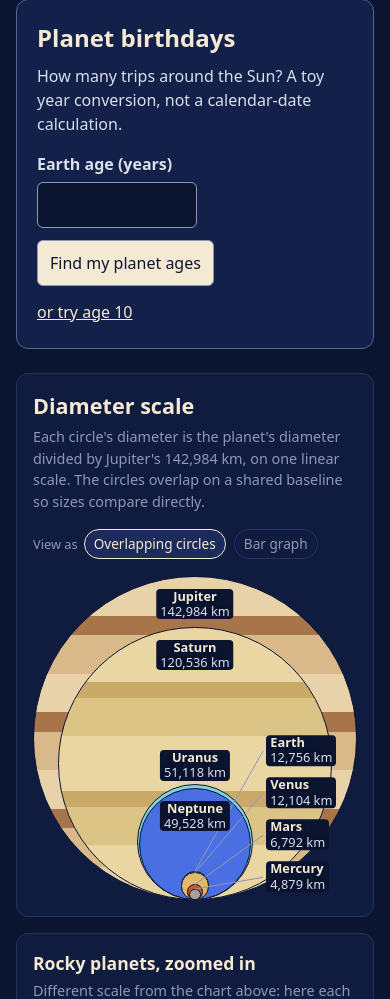
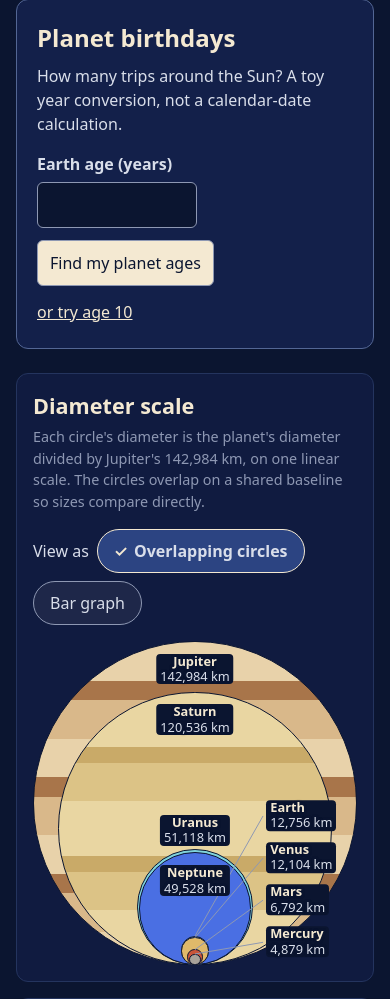
Before and after one commit to l33tfleet/loop-build-test, a FastAPI app: page / in a window 390 px wide, after a click on "Overlapping circles". Shown: the part 1618-2617 px from the top of the page. Run offline with FastAPI, Linux system fonts and the light colour scheme.

Commit message:
Keep the page in place and make the view toggle legible (#79)
Each hidden scale-view radio now sits inside its own position: relative
pill (and the fieldset is positioned too), pinned over its label with
inset: 0, so focusing it on a tap no longer scrolls the page to the top.
The legend and pills use 16px text in --ink, pills are 44px tall, and
the selected pill gets a filled background plus a CSS check mark. The
fieldset is a wrapping flex row, so at 390px the pills wrap between
whole pills instead of scrolling sideways. The focus ring is unchanged,
and the switch is still CSS-only.

Demo:
goto /#scale-title
see View as
click text=Bar graph
wait 1
see Bar graph
click text=Overlapping circles
wait 1
see Overlapping circles

Refs #77

Co-authored-by: Lex Murphy <lex@lex.tail83f074.ts.net>
Co-authored-by: Claude Opus 5.5 <noreply@anthropic.com>
Co-authored-by: l33tfleet-loop-bench[bot] <347181019+l33tfleet-loop-bench[bot]@users.noreply.github.com>

```diff
--- a/static/arcade.css
+++ b/static/arcade.css
@@ -66,18 +66,20 @@ h1 { margin: 0; color: var(--paper); font-size: 2.25rem; letter-spacing: 0.02em;
 .scale-note[data-view="bars"] { display: none; }
 .diameter-scale:has(#scale-view-bars:checked) .scale-note[data-view="circles"] { display: none; }
 .diameter-scale:has(#scale-view-bars:checked) .scale-note[data-view="bars"] { display: block; }
-/* View toggle: a borderless fieldset groups the visually hidden radios; the legend floats inline before the pills. */
-.scale-views { margin: 0 0 16px; padding: 0; border: 0; min-inline-size: 0; white-space: nowrap; }
-.scale-views legend { float: left; margin: 0 6px 0 0; padding: 6px 0; color: var(--muted); font-size: 0.8rem; line-height: 1.5; }
-.scale-view { position: absolute; opacity: 0; pointer-events: none; }
-.scale-view-label { display: inline-block; margin: 0 4px 0 0; padding: 4px 12px; border: 1px solid #24345e;
-                    border-radius: 999px; color: var(--muted); font-size: 0.9rem; cursor: pointer; }
-.scale-view:checked + .scale-view-label { border-color: var(--paper); color: var(--paper); background: #1b2b5c; }
+/* View toggle: a borderless fieldset groups the visually hidden radios; the floated legend becomes a flex item
+   before the pills, and the row wraps between whole pills (never inside one) when 390px is too narrow.
+   Each radio is pinned over its own pill, so focusing it on a tap never scrolls the page somewhere else. */
+.scale-views { position: relative; display: flex; flex-wrap: wrap; align-items: center; gap: 8px;
+               margin: 0 0 16px; padding: 0; border: 0; min-inline-size: 0; white-space: nowrap; }
+.scale-views legend { float: left; margin: 0; padding: 0; color: var(--ink); font-size: 1rem; line-height: 1.5; }
+.scale-view-pill { position: relative; display: inline-flex; }
+.scale-view { position: absolute; inset: 0; width: 100%; height: 100%; margin: 0; opacity: 0; pointer-events: none; }
+.scale-view-label { display: inline-flex; align-items: center; gap: 6px; min-height: 44px; padding: 0 16px;
+                    border: 1px solid var(--muted); border-radius: 999px; background: rgb(244 233 210 / 0.06);
+                    color: var(--ink); font-size: 1rem; cursor: pointer; }
+.scale-view:checked + .scale-view-label { border-color: var(--paper); background: #2c4482; font-weight: 600; }
+.scale-view:checked + .scale-view-label::before { content: "\2713"; color: var(--paper); }
 .scale-view:focus-visible + .scale-view-label { outline: 2px solid var(--paper); outline-offset: 2px; }
-/* Narrow phones (390px leaves ~324px inside the card): tighten the pills so legend and both pills share one row. */
-@media (max-width: 420px) {
-  .scale-view-label { padding: 4px 9px; font-size: 0.85rem; }
-}
 
 /* Overlapping circles: one square frame, every circle centred on the same bottom baseline, largest behind. */
 .scale-rows { position: relative; display: block; aspect-ratio: 1; width: min(100%, 440px); margin: 0 auto;
--- a/templates/index.html
+++ b/templates/index.html
@@ -134,10 +134,14 @@
       <p class="scale-note" data-view="bars">Each bar's length is the planet's diameter divided by {{ largest.name }}'s {{ "{:,}".format(largest.diameter_km) }} km, on one linear scale. The bars share a left edge so sizes compare directly.</p>
       <fieldset class="scale-views">
         <legend>View as</legend>
-        <input class="scale-view" type="radio" name="scale-view" id="scale-view-circles" value="circles" checked>
-        <label class="scale-view-label" for="scale-view-circles">Overlapping circles</label>
-        <input class="scale-view" type="radio" name="scale-view" id="scale-view-bars" value="bars">
-        <label class="scale-view-label" for="scale-view-bars">Bar graph</label>
+        <span class="scale-view-pill">
+          <input class="scale-view" type="radio" name="scale-view" id="scale-view-circles" value="circles" checked>
+          <label class="scale-view-label" for="scale-view-circles">Overlapping circles</label>
+        </span>
+        <span class="scale-view-pill">
+          <input class="scale-view" type="radio" name="scale-view" id="scale-view-bars" value="bars">
+          <label class="scale-view-label" for="scale-view-bars">Bar graph</label>
+        </span>
       </fieldset>
       <ol class="scale-rows">
         {% for p in scale %}
```
Also changed, not shown: tests/regressions/test_scale_view_pills_stay_put.py (added, +85 -0 lines).
